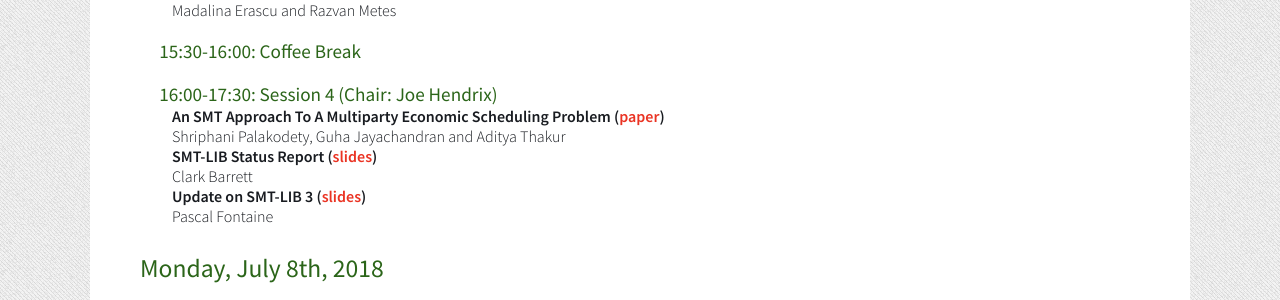
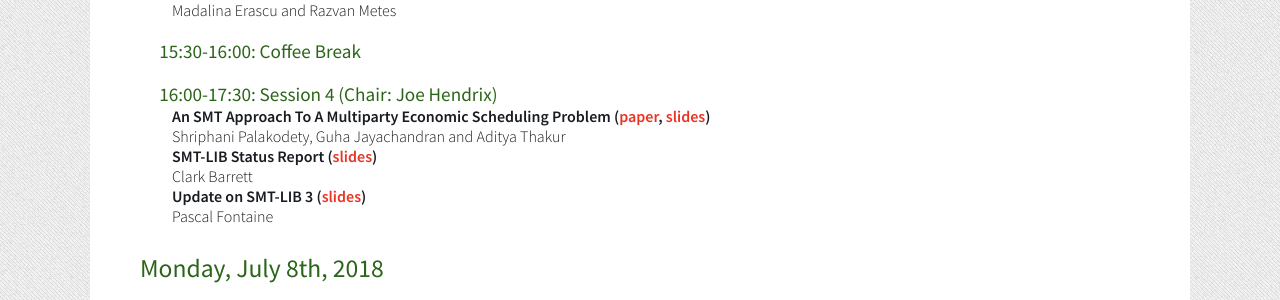
Before and after one commit to smt2019/smt2019.github.io, a Jekyll site: the page built from program.html, in a window 1280 px wide. Shown: the part 978-1278 px from the top of the page. Built offline with Jekyll 4.4.1, drawn with Linux system fonts in a browser that asks for light colours.

Commit message:
Additional slides

```diff
--- a/program.html
+++ b/program.html
@@ -56,7 +56,7 @@ layout: layout
 <div class="session"><span class="time">16:00-17:30:</span> Session 4 (Chair: Joe Hendrix)</div>
 
 <div class="paper">
-  <div>An SMT Approach To A Multiparty Economic Scheduling Problem (<a href="papers/paper_3.pdf">paper</a>)</div>
+  <div>An SMT Approach To A Multiparty Economic Scheduling Problem (<a href="papers/paper_3.pdf">paper</a>, <a href="slides/slides_3.pdf">slides</a>)</div>
   <div>Shriphani Palakodety, Guha Jayachandran and Aditya Thakur</div>
 </div>
 
@@ -84,7 +84,7 @@ layout: layout
 <div class="session"><span class="time">11:00-12:30:</span> Session 2 (Chair: Natasha Sharygina)</div>
 
 <div class="paper">
-  <div>Intrepid: an SMT-based Model Checker for Control Engineering and Industrial Automation (<a href="papers/paper_2.pdf">paper</a>, <a href="slides/intrepid.pdf">slides</a>)</div>
+  <div>Intrepid: an SMT-based Model Checker for Control Engineering and Industrial Automation (<a href="papers/paper_2.pdf">paper</a>, <a href="slides/slides_2.pdf">slides</a>)</div>
   <div>Roberto Bruttomesso</div>
 </div>
 
```
Also changed, not shown: 2 other files.
